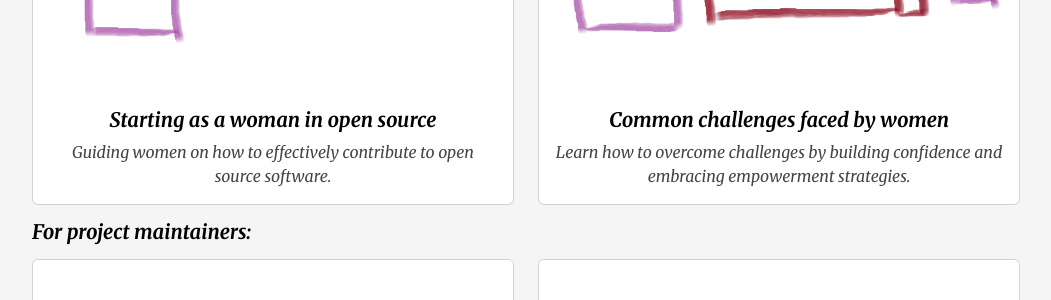
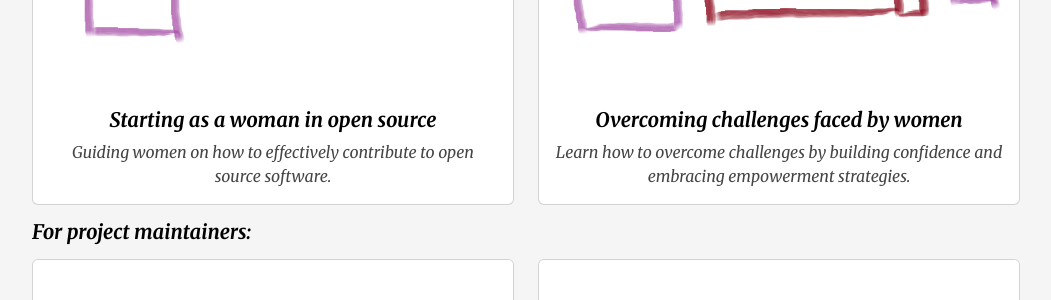
Before and after one commit to lsurobotics/womeninoss.com, a Jekyll site: the page built from index.html, in a window 1280 px wide and 900 px high, scrolled down 641 px. Shown: the part 173-473 px from the top of the window, without its empty margins (102-1153 px from the left). Built offline with Jekyll 4.4.1, drawn with Linux system fonts in a browser that asks for light colours; nearby versions of some CDN libraries.

Commit message:
Changes in text

```diff
--- a/index.html
+++ b/index.html
@@ -23,7 +23,7 @@
           <div class="card">
             <img src="img/barriers.png" class="card-img-top" alt="Challenges faced by women">
             <div class="card-body">
-              <h5 class="card-title">Common challenges faced by women</h3>
+              <h5 class="card-title">Overcoming challenges faced by women</h3>
               <p class="card-text">Learn how to overcome challenges by building confidence and embracing empowerment strategies.</p>
             </div>
           </div>
```
Also changed, not shown: 1 other file.
